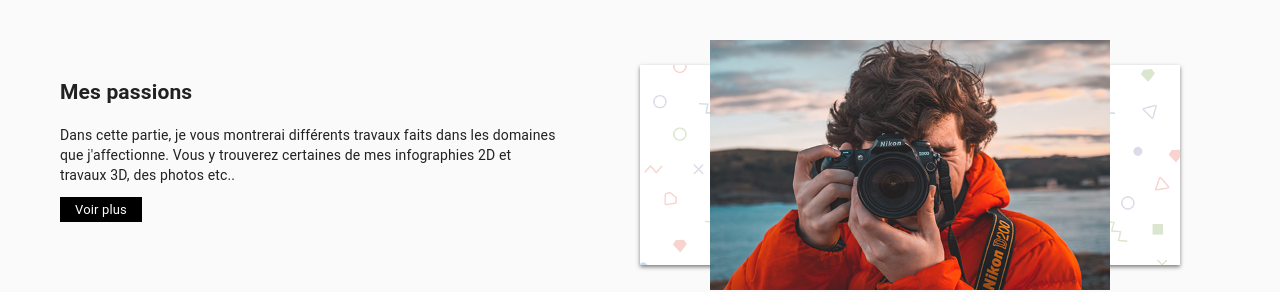
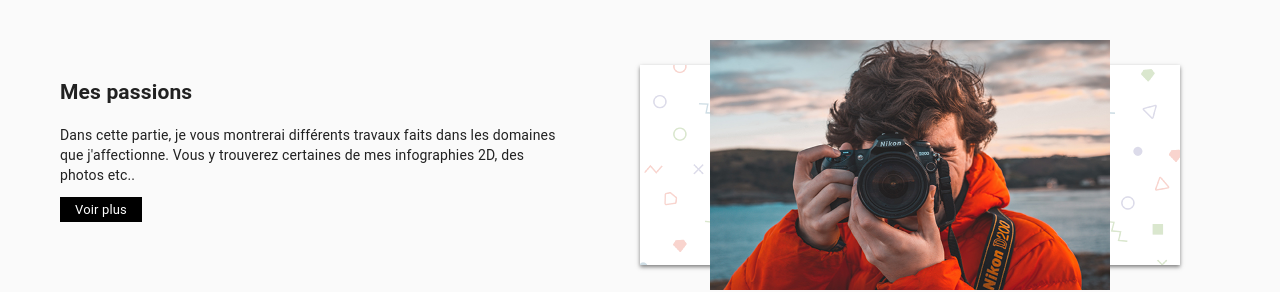
Before and after one commit to GabrielTresch/portfolio, a React app: page / in a window 1280 px wide. Shown: the part 860-1152 px from the top of the page. Built offline with nearby package versions, Linux system fonts and the light colour scheme.

Commit message:
activities modifs

```diff
--- a/src/containers/AboutContainer.js
+++ b/src/containers/AboutContainer.js
@@ -108,8 +108,8 @@ const AboutContainer = () => {
       img1: `${SpaceImg}`,
       img2: `${BeeImg}`,
       img3: `${SwanImg}`,
-      title: 'Infographie 2D/3D',
-      description: 'Je fais de l\'infographie 2D sur Adobe illustrator ou sur Blender pour la 3D',
+      title: 'Infographie 2D',
+      description: 'Je fais de l\'infographie 2D sur Adobe illustrator principalement.',
       link: '/infographie',
     },
     {
@@ -127,7 +127,7 @@ const AboutContainer = () => {
       img2: `${MajorqueImg}`,
       img3: `${CascadeImg}`,
       title: 'Voyages',
-      description: 'J\'adore voyager, découvrir de nouveaux endroits, des cultures différentes ainsi que les spécialités locales.',
+      description: 'J\'adore voyager, découvrir de nouveaux endroits ainsi que les spécialités locales.',
       link: '/travel',
     },
   ];
--- a/src/containers/HomeContainer.js
+++ b/src/containers/HomeContainer.js
@@ -80,7 +80,7 @@ const HomeContainer = () => {
     {
       id: 1,
       title: 'Mes passions',
-      description: 'Dans cette partie, je vous montrerai différents travaux faits dans les domaines que j\'affectionne. Vous y trouverez certaines de mes infographies 2D et travaux 3D, des photos etc..',
+      description: 'Dans cette partie, je vous montrerai différents travaux faits dans les domaines que j\'affectionne. Vous y trouverez certaines de mes infographies 2D, des photos etc..',
       link: '/a-propos',
       photo: `${Photo}`,
       style: `${classes.homeContent}`,
```
